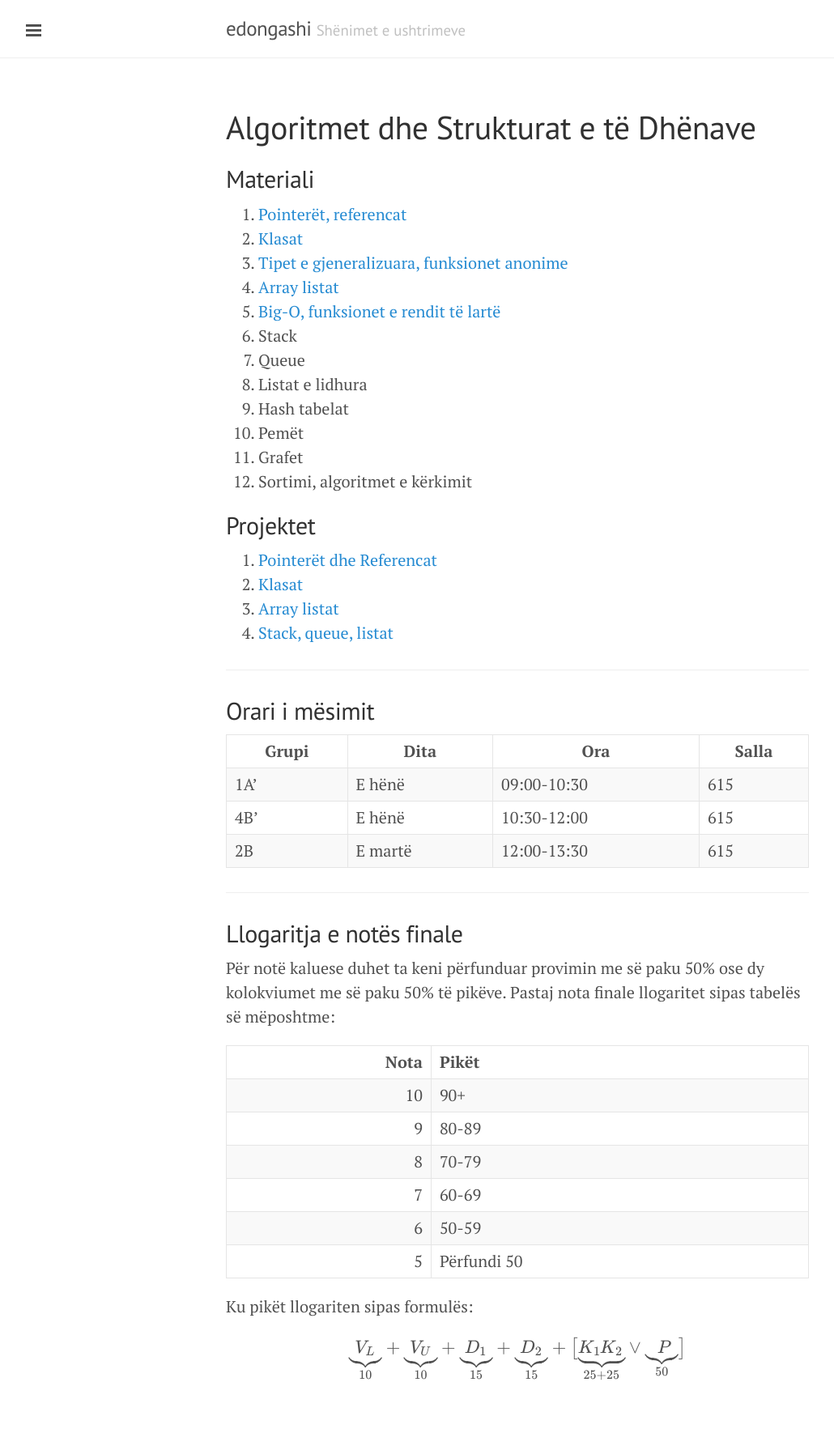
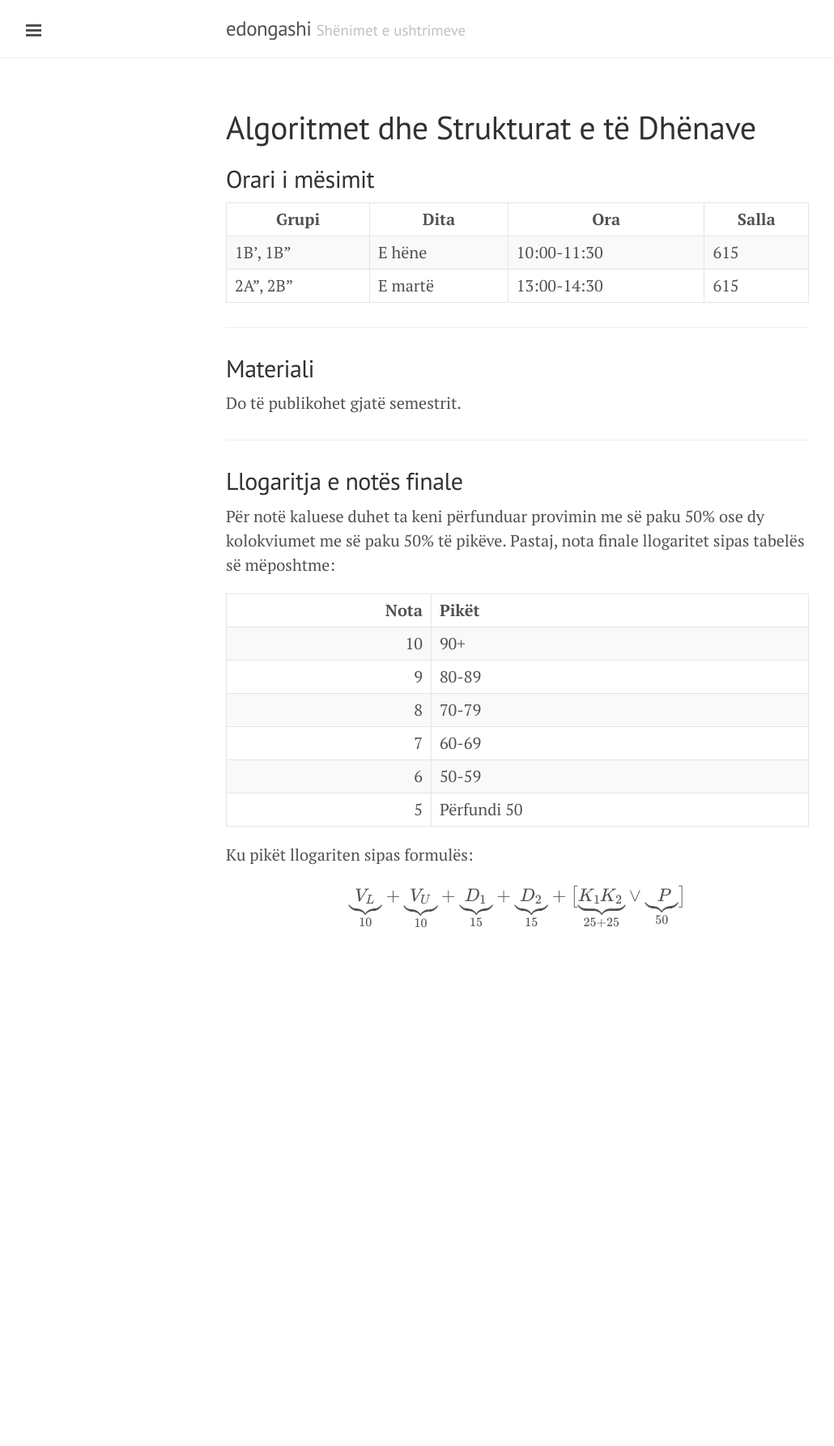
Before and after one commit to edongashi/edongashi.github.io, a Jekyll site: the page built from lendet/algoritmet-dhe-strukturat-e-te-dhenave/index.md, in a window 1280 px wide. Shown: the whole page at 81% size, without its empty margins (1-1031 px from the left). Built offline with Jekyll 4.4.1, drawn with Linux system fonts in a browser that asks for light colours; our own code applies the rules of GitHub Pages for plain Markdown files; formulas are drawn with MathJax 3; after the commit the page ends 1228 px from its top, so only the background shows below that.

Commit message:
Add ASDH

```diff
--- a/lendet/algoritmet-dhe-strukturat-e-te-dhenave/index.md
+++ b/lendet/algoritmet-dhe-strukturat-e-te-dhenave/index.md
@@ -7,43 +7,37 @@ suppresshooks: true
 
 # Algoritmet dhe Strukturat e të Dhënave
 
-## Materiali
+## Orari i mësimit
 
-1. [Pointerët, referencat](/lendet/algoritmet-dhe-strukturat-e-te-dhenave/java1)
-2. [Klasat](/lendet/algoritmet-dhe-strukturat-e-te-dhenave/java2)
-3. [Tipet e gjeneralizuara, funksionet anonime](/lendet/algoritmet-dhe-strukturat-e-te-dhenave/java3)
-4. [Array listat](/lendet/algoritmet-dhe-strukturat-e-te-dhenave/java4)
-5. [Big-O, funksionet e rendit të lartë](/lendet/algoritmet-dhe-strukturat-e-te-dhenave/java5)
-6. Stack
-7. Queue
-8. Listat e lidhura
-9. Hash tabelat
-10. Pemët
-11. Grafet
-12. Sortimi, algoritmet e kërkimit
-
-## Projektet
-
-1. [Pointerët dhe Referencat](/lendet/algoritmet-dhe-strukturat-e-te-dhenave/projekti1)
-2. [Klasat](/lendet/algoritmet-dhe-strukturat-e-te-dhenave/projekti2)
-3. [Array listat](/lendet/algoritmet-dhe-strukturat-e-te-dhenave/projekti3)
-4. [Stack, queue, listat](/lendet/algoritmet-dhe-strukturat-e-te-dhenave/projekti4)
+| Grupi    | Dita    | Ora         | Salla |
+| -------- | ------- | ----------- | ----- |
+| 1B', 1B" | E hëne  | 10:00-11:30 | 615   |
+| 2A", 2B" | E martë | 13:00-14:30 | 615   |
 
 ---
 
-## Orari i mësimit
+## Materiali
 
-| Grupi | Dita    | Ora         | Salla |
-| ----- | ------- | ----------- | ----- |
-| 1A'   | E hënë  | 09:00-10:30 | 615   |
-| 4B'   | E hënë  | 10:30-12:00 | 615   |
-| 2B    | E martë | 12:00-13:30 | 615   |
+Do të publikohet gjatë semestrit.
+
+<!-- 1. [Pointerët, referencat](/lendet/algoritmet-dhe-strukturat-e-te-dhenave/java1) -->
+<!-- 2. [Klasat](/lendet/algoritmet-dhe-strukturat-e-te-dhenave/java2)
+2. [Tipet e gjeneralizuara, funksionet anonime](/lendet/algoritmet-dhe-strukturat-e-te-dhenave/java3)
+3. [Array listat](/lendet/algoritmet-dhe-strukturat-e-te-dhenave/java4)
+4. [Big-O, funksionet e rendit të lartë](/lendet/algoritmet-dhe-strukturat-e-te-dhenave/java5)
+5. Stack
+6. Queue
+7. Listat e lidhura
+8. Hash tabelat
+9. Pemët
+10. Grafet
+11. Sortimi, algoritmet e kërkimit -->
 
 ---
 
 ## Llogaritja e notës finale
 
-Për notë kaluese duhet ta keni përfunduar provimin me së paku 50% ose dy kolokviumet me së paku 50% të pikëve. Pastaj nota finale llogaritet sipas tabelës së mëposhtme:
+Për notë kaluese duhet ta keni përfunduar provimin me së paku 50% ose dy kolokviumet me së paku 50% të pikëve. Pastaj, nota finale llogaritet sipas tabelës së mëposhtme:
 
 | Nota | Pikët       |
 | ---: | :---------- |
```
Also changed, not shown: index.md (+1 -1 lines).
